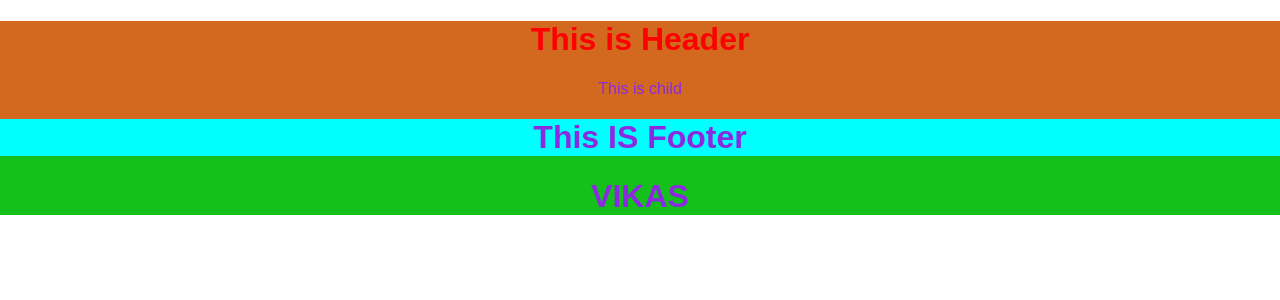
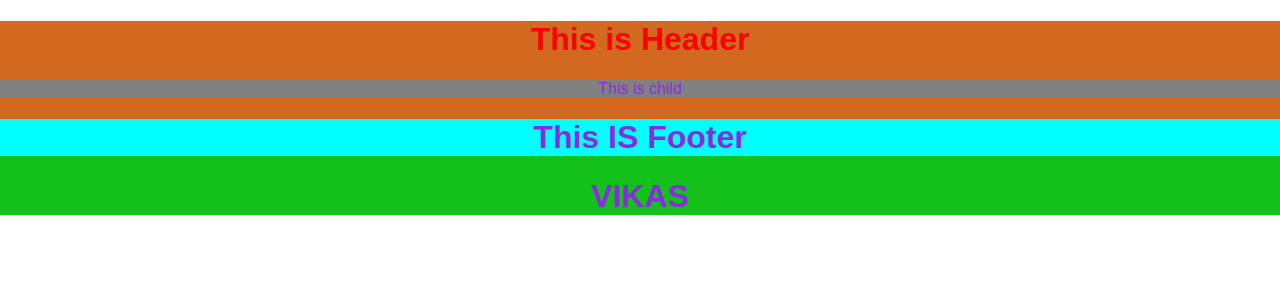
Before and after one commit to VIKASJI593/REACT-TUTORIAL, a React (Create React App) app: page / in a window 1280 px wide. Shown: the top 300 px of the page. Built offline with nearby package versions, Linux system fonts and the light colour scheme.

Commit message:
9-styling-react

```diff
--- a/src/Header.js
+++ b/src/Header.js
@@ -6,7 +6,7 @@ function Header() {
   return (
     <div className="header">
       <h1 id="topic">This is Header</h1>
-      <p>This is child</p>
+      <p style = {{backgroundColor:"grey"}}>This is child</p>
       <Footer />
     </div>
   );
```
Also changed, not shown: 1 other file (tests, documents, lock files or other folders).
